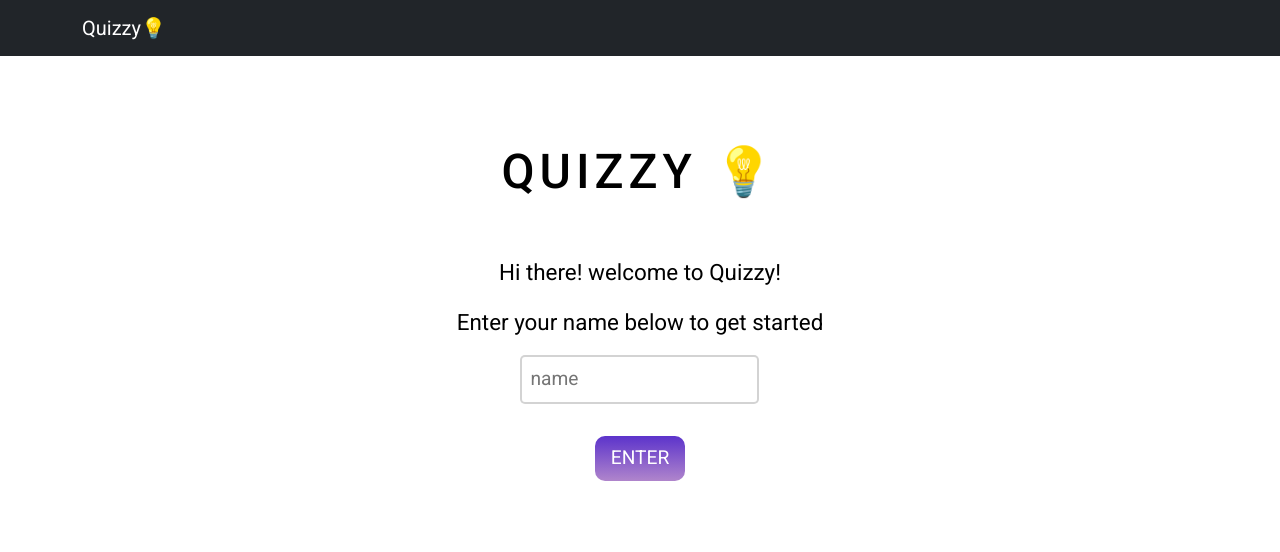
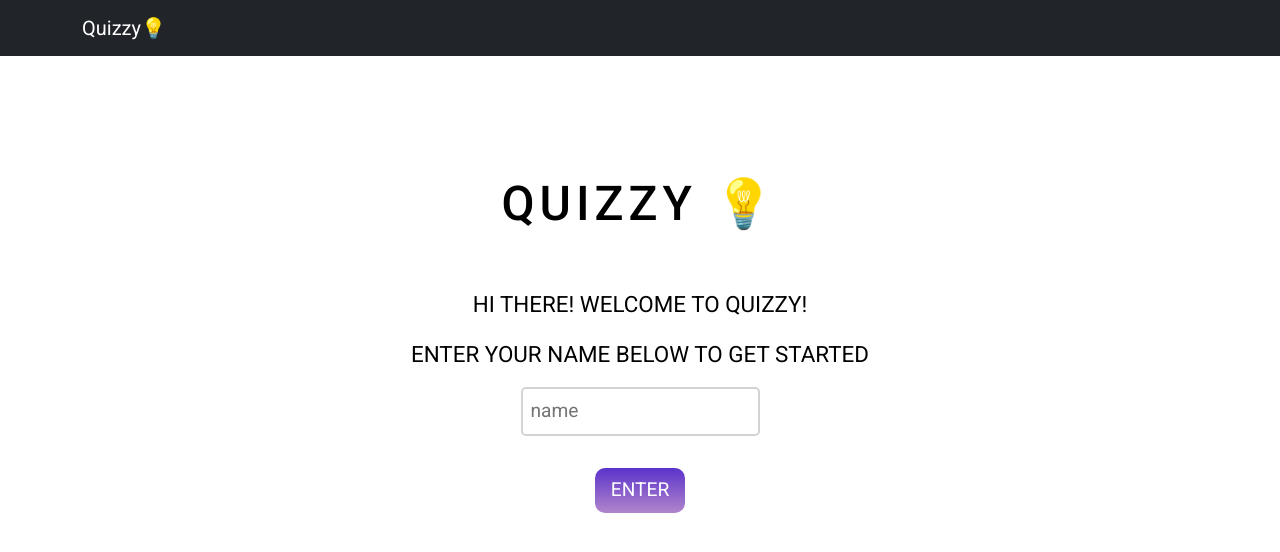
Before and after one commit to ShasheeshPurohit/quizzy, a React (Create React App) app: page / in a window 1280 px wide. Shown: the top 552 px of the page. Built offline with nearby package versions, Linux system fonts and the light colour scheme.

Commit message:
Updated Vid player

```diff
--- a/package.json
+++ b/package.json
@@ -16,6 +16,7 @@
     "react-dom": "^17.0.2",
     "react-router-dom": "6.0.0-beta.0",
     "react-scripts": "4.0.3",
+    "react-toastify": "^8.0.2",
     "typescript": "^4.4.2",
     "web-vitals": "^1.1.2"
   },
--- a/src/Pages/Home/Home.css
+++ b/src/Pages/Home/Home.css
@@ -2,8 +2,8 @@
     display: flex;
     flex-direction: column;
     align-items: center;
-    min-height: 100vh;
-    padding-top: 5rem;
+    min-height: 70vh;
+    padding-top: 7rem;
 }
 
 .home-btn{
@@ -43,6 +43,7 @@
     text-align: center;
     min-width: 20rem;
     font-size: 1.4rem;
+    text-transform: uppercase;
 }
 
 .app-title{
--- a/src/Pages/Home/Home.tsx
+++ b/src/Pages/Home/Home.tsx
@@ -1,7 +1,9 @@
 import { useState } from "react";
 import { useNavigate } from "react-router-dom";
 import { useQuiz } from "../../Context/QuizContext";
+import { ToastContainer, toast } from 'react-toastify';
 import "./Home.css"
+
 
 export default function Home(){
 
--- a/src/Pages/QuizPage/QuizPage.css
+++ b/src/Pages/QuizPage/QuizPage.css
@@ -9,9 +9,3 @@
     padding: 0;
     list-style: none;
 }
-
-.quiz-reset{
-    display: flex;
-    flex-direction: column;
-
-}
--- a/src/index.tsx
+++ b/src/index.tsx
@@ -5,6 +5,7 @@ import App from './App';
 import reportWebVitals from './reportWebVitals';
 import { BrowserRouter as Router } from 'react-router-dom';
 import {QuizProvider} from "./Context/QuizContext";
+import 'react-toastify/dist/ReactToastify.css';
 
 ReactDOM.render(
   <React.StrictMode>
```
Also changed, not shown: 1 other file (tests, documents, lock files or other folders).
